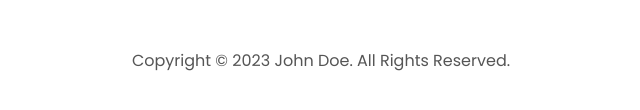
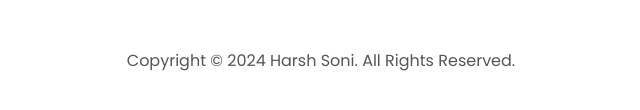
Before and after one commit to HarshSoni2005/harshportfolio.github.io, a plain HTML site: page index.html in a window 1280 px wide. Shown: the part 4566-4676 px from the top of the page, 319-959 px from the left. Drawn offline with Linux system fonts and the light colour scheme.

Commit message:
Add files via upload

```diff
--- a/index.html
+++ b/index.html
@@ -21,7 +21,7 @@
       </div>
     </nav>
     <nav id="hamburger-nav">
-      <div class="logo">Harsh Soni</div>
+      <div class="logo" >Harsh Soni</div>
       <div class="hamburger-menu">
         <div class="hamburger-icon" onclick="toggleMenu()">
           <span></span>
@@ -42,7 +42,7 @@
       </div>
       <div class="section__text">
         <p class="section__text__p1">Hello, I'm</p>
-        <h1 class="title">Harsh Soni</h1>
+        <h1 class="title" id="typing-text">Harsh Soni</h1>
         <p class="section__text__p2">BCA Student</p>
         <div class="btn-container">
           <button
@@ -113,6 +113,7 @@
               HTML, CSS, JavaScript, C, C++, Python, and DBMS. Seeking opportunities
               to apply theoretical knowledge and practical skills to drive innovation
               in software development, problem-solving, and collaborative projects.
+
             </p>
           </div>
         </div>
@@ -377,7 +378,7 @@
           </ul>
         </div>
       </nav>
-      <p>Copyright &#169; 2023 John Doe. All Rights Reserved.</p>
+      <p>Copyright &#169; 2024 Harsh Soni. All Rights Reserved.</p>
     </footer>
     <script src="script.js"></script>
   </body>
```
